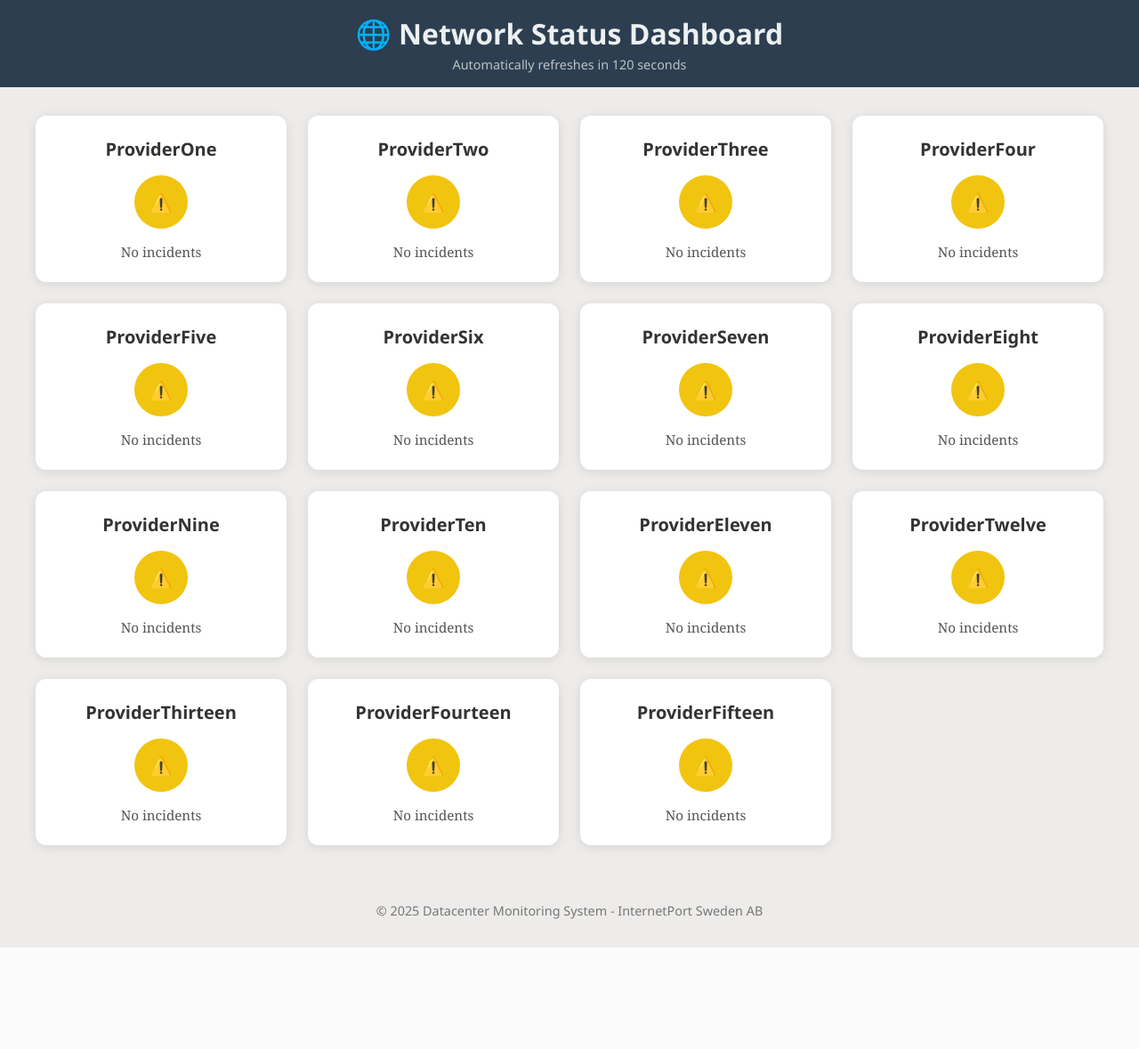
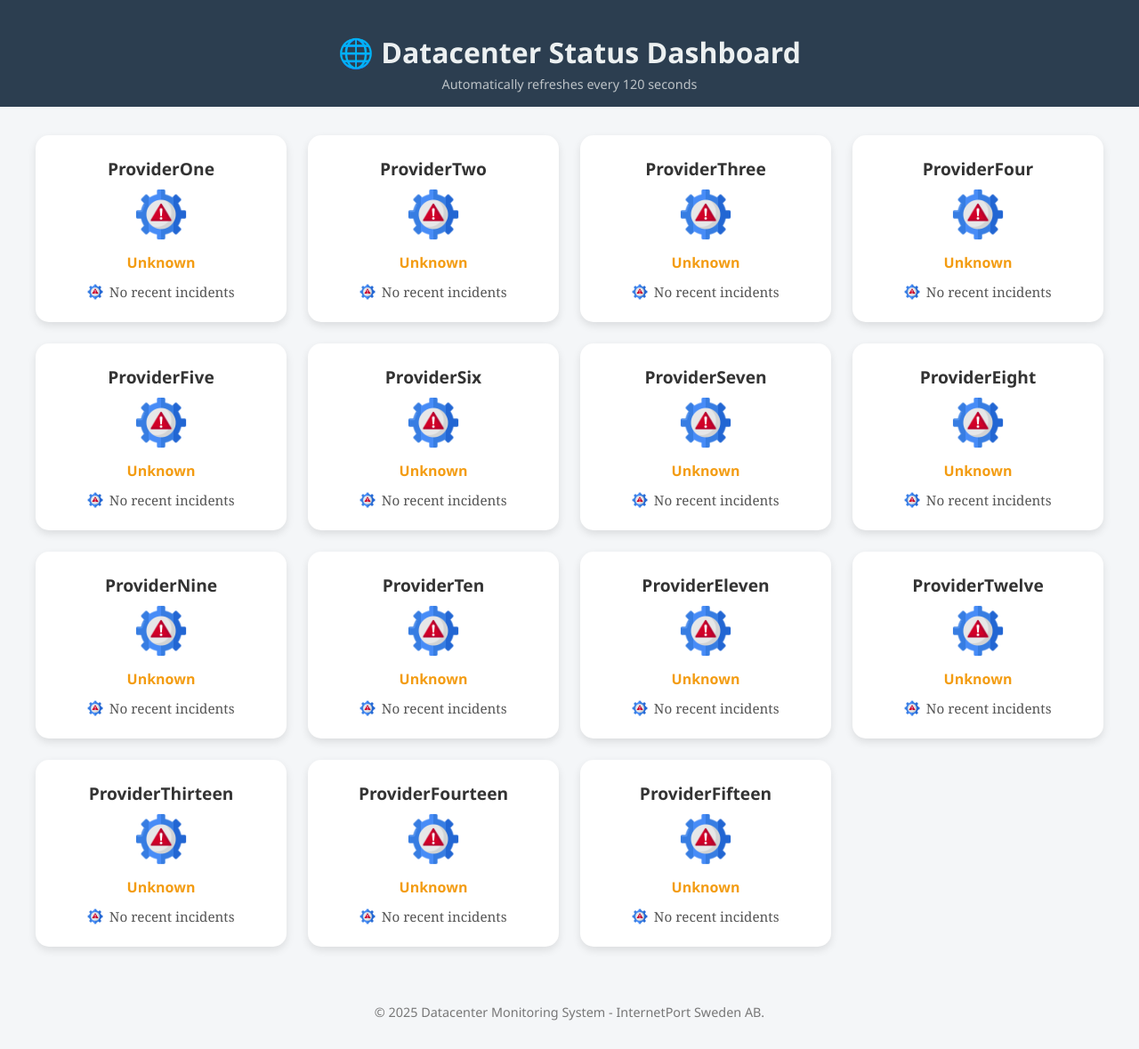
Before and after one commit to tcomes247/datacenter-dashboard, a FastAPI app: page / in a window 1280 px wide. Shown: the whole page at 89% size. Before the commit the page ends 1065 px from the top, so only its background shows below. Run offline with FastAPI, Linux system fonts and the light colour scheme; data comes from the database, SQL or seed files in the repository.

Commit message:
Update dashboard.html

```diff
--- a/templates/dashboard.html
+++ b/templates/dashboard.html
@@ -3,37 +3,36 @@
 <head>
   <meta charset="UTF-8" />
   <meta name="viewport" content="width=device-width, initial-scale=1.0" />
-  <title>Network Status Dashboard</title>
+  <title>Datacenter Status Dashboard</title>
   <style>
     body {
       font-family: 'Segoe UI', Tahoma, Geneva, Verdana, sans-serif;
-      background-color: #edeceb;
+      background-color: #f4f6f8;
+      color: #333;
       margin: 0;
       padding: 0;
-      color: #333;
     }
 
     header {
       background-color: #2c3e50;
       color: #ecf0f1;
+      padding: 1rem;
       text-align: center;
-      padding: 1rem;
     }
 
     header h1 {
-      margin: 0;
-      font-size: 2rem;
+      margin-bottom: 0.3rem;
     }
 
     header p {
-      margin: 0.25rem 0 0;
+      margin: 0;
       font-size: 0.9rem;
       color: #bdc3c7;
     }
 
-    .grid {
+    .grid-container {
       display: grid;
-      grid-template-columns: repeat(auto-fill, minmax(250px, 1fr));
+      grid-template-columns: repeat(auto-fit, minmax(260px, 1fr));
       gap: 1.5rem;
       padding: 2rem;
       max-width: 1200px;
@@ -42,12 +41,9 @@
 
     .card {
       background: white;
-      border-radius: 12px;
-      box-shadow: 0 2px 12px rgba(0,0,0,0.1);
+      border-radius: 15px;
+      box-shadow: 0 4px 10px rgba(0, 0, 0, 0.1);
       padding: 1.5rem;
-      display: flex;
-      flex-direction: column;
-      align-items: center;
       text-align: center;
       transition: transform 0.2s ease;
     }
@@ -56,43 +52,50 @@
       transform: translateY(-5px);
     }
 
-    .card h2 {
-      margin: 0;
-      font-size: 1.25rem;
-      margin-bottom: 1rem;
+    .provider-name {
+      font-size: 1.2rem;
       font-weight: 600;
+      margin-bottom: 0.5rem;
     }
 
-    .status {
+    .status-icon {
       width: 60px;
       height: 60px;
-      border-radius: 50%;
-      display: flex;
-      align-items: center;
-      justify-content: center;
-      color: white;
+      margin-bottom: 0.5rem;
+    }
+
+    .status-text {
       font-weight: bold;
-      font-size: 1.25rem;
-      margin-bottom: 1rem;
+      font-size: 1rem;
+      margin-bottom: 0.5rem;
     }
 
     .up {
-      background-color: #2ecc71;
+      color: #27ae60;
     }
 
     .down {
-      background-color: #e74c3c;
+      color: #e74c3c;
     }
 
     .unknown {
-      background-color: #f1c40f;
-      color: #fff;
+      color: #f39c12;
     }
 
     .incident {
-      font-family: Georgia, serif;
+      font-family: Georgia, 'Times New Roman', Times, serif;
       font-size: 0.95rem;
       color: #555;
+      margin-top: 0.75rem;
+      display: flex;
+      justify-content: center;
+      align-items: center;
+      gap: 0.4rem;
+    }
+
+    .incident img {
+      width: 18px;
+      height: 18px;
     }
 
     footer {
@@ -101,71 +104,68 @@
       color: #777;
       font-size: 0.9rem;
     }
-
-    @media (max-width: 600px) {
-      .grid {
-        grid-template-columns: 1fr;
-        padding: 1rem;
-      }
-    }
   </style>
 </head>
 <body>
   <header>
-    <h1>🌐 Network Status Dashboard</h1>
-    <p id="refresh-text">Automatically refreshes in 120 seconds</p>
+    <h1>🌐 Datacenter Status Dashboard</h1>
+    <p id="refresh-text">Automatically refreshes every 120 seconds</p>
   </header>
 
-  <div class="grid" id="dashboard">
-    <p>Loading...</p>
+  <div class="grid-container" id="statusGrid">
+    <p style="grid-column: 1 / -1; text-align:center;">Loading...</p>
   </div>
 
   <footer>
-    &copy; 2025 Datacenter Monitoring System - InternetPort Sweden AB
+    &copy; <span id="year"></span> Datacenter Monitoring System - InternetPort Sweden AB.
   </footer>
 
   <script>
     const REFRESH_INTERVAL = 120000; // 120 seconds
-    const dashboard = document.getElementById('dashboard');
 
     async function fetchStatus() {
       try {
         const response = await fetch('/status');
         const data = await response.json();
-
-        dashboard.innerHTML = ''; // clear old cards
+        const grid = document.getElementById('statusGrid');
+        grid.innerHTML = '';
 
         data.incidents.forEach(([provider, status, subject]) => {
           const card = document.createElement('div');
           card.className = 'card';
 
-          // status circle color + icon
-          let statusClass = 'unknown';
-          let statusIcon = '⚠️';
-          if (status.toLowerCase() === 'up') {
-            statusClass = 'up';
-            statusIcon = '✅';
-          } else if (status.toLowerCase() === 'down') {
-            statusClass = 'down';
-            statusIcon = '❌';
-          }
+          // Determine icon and color
+          let iconPath = '/static/Incident.png';
+          if (status.toLowerCase() === 'up') iconPath = '/static/Up.png';
+          else if (status.toLowerCase() === 'down') iconPath = '/static/Down.png';
+
+          const statusClass =
+            status.toLowerCase() === 'up' ? 'up' :
+            status.toLowerCase() === 'down' ? 'down' :
+            'unknown';
 
           card.innerHTML = `
-            <h2>${provider}</h2>
-            <div class="status ${statusClass}">${statusIcon}</div>
-            <div class="incident">${subject || 'No incidents'}</div>
+            <div class="provider-name">${provider}</div>
+            <img src="${iconPath}" alt="${status}" class="status-icon" />
+            <div class="status-text ${statusClass}">${status}</div>
+            <div class="incident">
+              <img src="/static/Incident.png" alt="Incident icon" />
+              <span>${subject || 'No recent incidents'}</span>
+            </div>
           `;
-
-          dashboard.appendChild(card);
+          grid.appendChild(card);
         });
       } catch (err) {
         console.error('Error fetching status:', err);
-        dashboard.innerHTML = '<p style="color:red;">Failed to load data</p>';
       }
     }
 
+    // Auto-refresh logic
     fetchStatus();
     setInterval(fetchStatus, REFRESH_INTERVAL);
+
+    // Dynamic year in footer
+    document.getElementById('year').textContent = new Date().getFullYear();
   </script>
 </body>
 </html>
```
